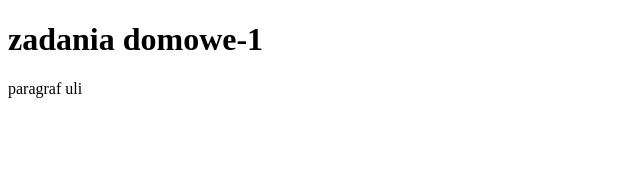
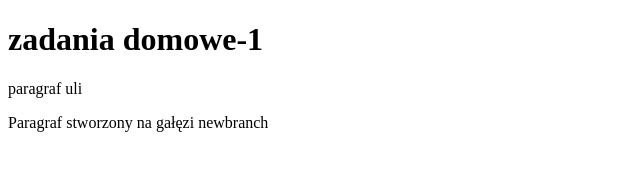
Before and after one commit to martasiwinska/martasiwinska.github.io, a plain HTML site: page zadania-domowe/zadanie-1/index.html in a window 1280 px wide. Shown: the whole page, without its empty margins (0-640 px from the left). Drawn offline with Linux system fonts and the light colour scheme.

Commit message:
dodano paragraf na gałęzi newbranch

```diff
--- a/zadania-domowe/zadanie-1/index.html
+++ b/zadania-domowe/zadanie-1/index.html
@@ -7,5 +7,6 @@
 <body>
     <h1>zadania domowe-1</h1>
     <p>paragraf uli</p>
+    <p>Paragraf stworzony na gałęzi newbranch</p>
     </body>
 </html>
```
